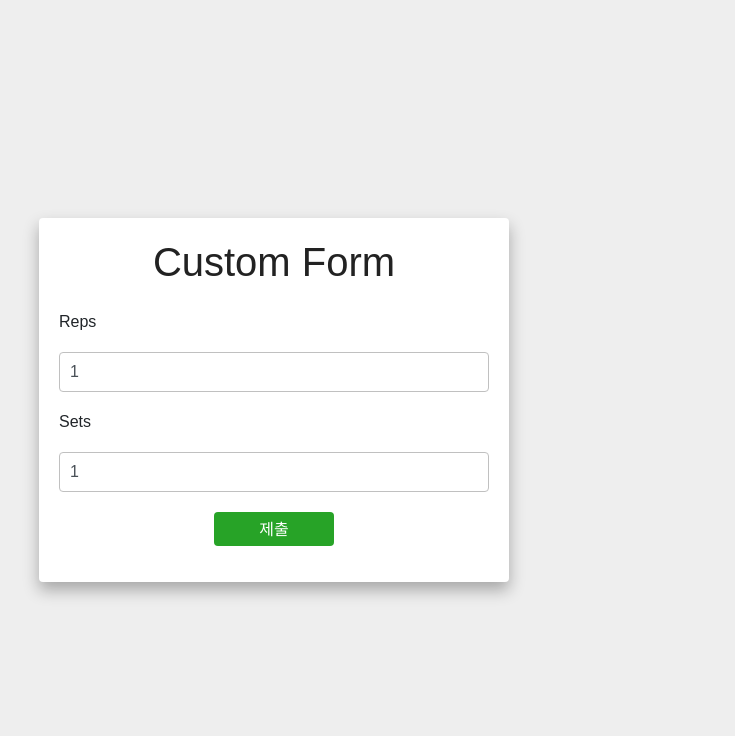
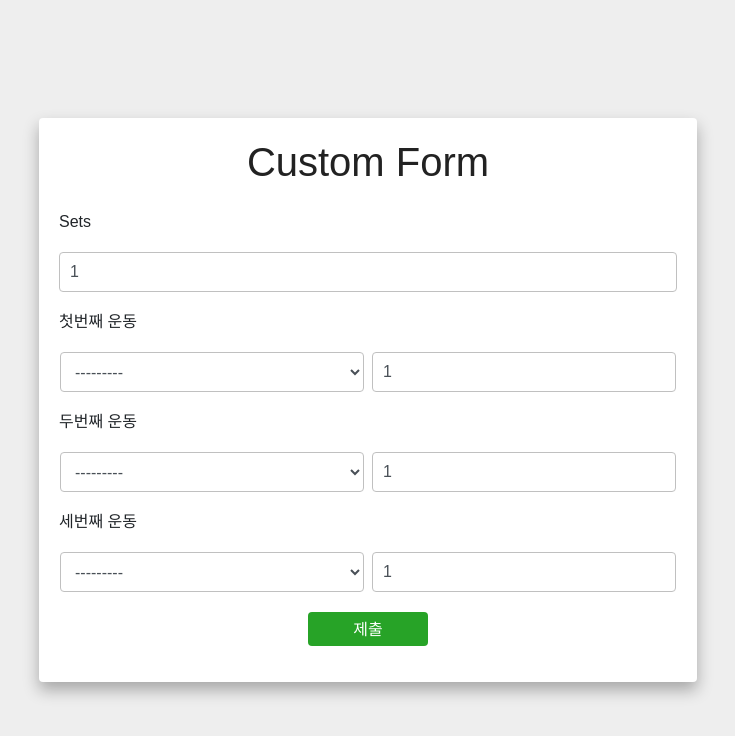
Before and after one commit to dayoorang/opencvhealth, a Django app: page / in a window 1280 px wide. Shown: the top 736 px of the page, without its empty margins (366-1101 px from the left). Run offline with Django 3.2, Linux system fonts and the light colour scheme.

Commit message:
parameter 수정

```diff
--- a/healthapp/forms.py
+++ b/healthapp/forms.py
@@ -1,5 +1,5 @@
 from django import forms
-from healthapp.models import Health
+from healthapp.models import Health, HealthCustom
 
 
 class HealthForm(forms.ModelForm):
@@ -15,3 +15,46 @@ class HealthForm(forms.ModelForm):
 
         self.fields['repeats'].label = 'Reps'
         self.fields['set'].label = 'Sets'
+
+class HealthCustomForm(forms.ModelForm):
+    class Meta:
+        model = HealthCustom
+        fields = ['set','exercise_1','exercise_2','exercise_3','repeats_1','repeats_2','repeats_3']
+
+    def __init__(self, *args, **kwargs):
+        super(HealthCustomForm, self).__init__(*args, **kwargs)
+
+        for name, field in self.fields.items():
+            field.widget.attrs.update({'class': 'form-control'})
+
+        self.fields['set'].label = 'Sets'
+        self.fields['exercise_1'].label = '첫번째 운동'
+        self.fields['exercise_2'].label = '두번째 운동'
+        self.fields['exercise_3'].label = '세번째 운동'
+
+        # repeats label 제거
+        self.fields['repeats_1'].label = ''
+        self.fields['repeats_2'].label = ''
+        self.fields['repeats_3'].label = ''
+
+    def clean(self):
+        cleaned_data = super().clean()
+        exercise_1 = cleaned_data.get("exercise_1")
+        exercise_2 = cleaned_data.get("exercise_2")
+        exercise_3 = cleaned_data.get("exercise_3")
+        list_1 = [exercise_1,exercise_2,exercise_3]
+
+        # 전부 없음일경우 오류 발생
+        if list_1[0] == '없음' and list_1[1] == '없음' and list_1[2] == '없음':
+            self.add_error('exercise_1', "적어도 하나의 이상 운동을 선택해 주십시오")
+
+        # 없음을 제외한 다른 운동의 경우 중복될 경우 오류 발생
+        if len(set(list_1)) != 3 and list_1.count('없음') != 2 and list_1.count('없음') != 3:
+            self.add_error('exercise_1', "중복은 허용되지 않습니다")
+
+        # 없음이 다른 운동 앞에 올 경우 문제 발생
+        if list_1.index('없음') == 0 and (list_1[list_1.index('없음') + 1] != '없음' or list_1[list_1.index('없음') + 2] != '없음'):
+            self.add_error('exercise_1', "없음 다음에 운동이 올 수 없습니다. ")
+
+        if list_1.index('없음') == 1 and (list_1[list_1.index('없음') + 1] != '없음'):
+            self.add_error('exercise_1', "없음 다음에 운동이 올 수 없습니다. ")
--- a/healthapp/models.py
+++ b/healthapp/models.py
@@ -6,3 +6,22 @@ class Health(models.Model):
     repeats = models.PositiveIntegerField(blank=False, null=False, default=1) # 운동 반복 횟수
     set = models.PositiveIntegerField(blank=False, null=False, default=1) # 운동 세트 횟수
     created_at = models.DateTimeField(auto_now_add=True)
+
+
+
+EXERCISE_CHOICES = (
+            ('아령들기', '아령들기' ),
+            ('스쿼트', '스쿼트' ),
+            ('없음', '없음'),
+)
+
+
+class HealthCustom(models.Model):
+    set = models.PositiveIntegerField(blank=False, null=False, default=1) # 운동 세트 횟수
+    created_at = models.DateTimeField(auto_now_add=True)
+    exercise_1 = models.CharField(max_length=100, blank=False, null=False, choices = EXERCISE_CHOICES)
+    exercise_2 = models.CharField(max_length=100, blank=False, null=False, choices = EXERCISE_CHOICES)
+    exercise_3 = models.CharField(max_length=100, blank=False, null=False, choices = EXERCISE_CHOICES)
+    repeats_1 = models.PositiveIntegerField(blank=False, null=False, default=1) # 운동 반복 횟수
+    repeats_2 = models.PositiveIntegerField(blank=False, null=False, default=1) # 운동 반복 횟수
+    repeats_3 = models.PositiveIntegerField(blank=False, null=False, default=1) # 운동 반복 횟수
--- /dev/null
+++ b/healthapp/templates/healthapp/healthcustom.html
@@ -0,0 +1,5 @@
+{% extends "base.html" %}
+
+{% block content %}
+    {% include '_form.html' with submit_label="제출" topic="Custom" %}
+{% endblock %}
--- a/healthapp/urls.py
+++ b/healthapp/urls.py
@@ -1,7 +1,8 @@
 from django.contrib import admin
 from django.urls import path, include
 
-from healthapp.views import detectme, HealthCreationView, TrainingView, HealthDeleteView, HealthCompleteView
+from healthapp.views import detectme, HealthCreationView, TrainingView, HealthDeleteView, HealthCompleteView, \
+    HealthCustomCreationView
 
 app_name = 'healthmapp'
 
@@ -11,6 +12,7 @@ urlpatterns = [
     path('delete/<int:pk>', HealthDeleteView.as_view(), name='delete'),
     path('complete/<int:pk>', HealthCompleteView.as_view(), name='complete'),
 
-    path('', HealthCreationView.as_view(), name='health'),
+    # path('', HealthCreationView.as_view(), name='health'),
+    path('', HealthCustomCreationView.as_view(), name='health'),
 
 ]
--- a/healthapp/views.py
+++ b/healthapp/views.py
@@ -17,8 +17,8 @@ from django.views.generic import CreateView, DetailView, DeleteView
 from mediapipe.framework.formats import landmark_pb2
 import threading
 # Create your views here.
-from healthapp.forms import HealthForm
-from healthapp.models import Health
+from healthapp.forms import HealthForm, HealthCustomForm
+from healthapp.models import Health, HealthCustom
 import threading as trd
 import pyttsx3
 
@@ -68,7 +68,7 @@ def _normalized_to_pixel_coordinates(normalized_x: float, normalized_y: float, i
 
 
 class VideoCamera(object):
-    def __init__(self, REPEATS, SET):
+    def __init__(self, EXER, REPEATS, SET):
         self.cap = cv2.VideoCapture(0)
 
         self.mp_drawing = mp.solutions.drawing_utils
@@ -81,11 +81,12 @@ class VideoCamera(object):
         self.stage: str = ''  # down or up
 
         # 사용자가 미리 정해 놓은 루틴 / 한 운동의 반복횟수 / 한 운동의 세트횟수
-        self.ROUTE: List[str] = ['아령들기', '스쿼트','팔굽혀펴기']
+        # self.ROUTE: List[str] = ['아령들기', '스쿼트','팔굽혀펴기']
 
         ### 수정중 ####
-        self.REPEATS: int = REPEATS
-        self.SET: int = SET
+        self.ROUTE = EXER
+        self.REPEATS = REPEATS
+        self.SET = SET
         ##############
 
         self.current_route: int = 0  # ROUTE[0] .. ROUTE[2] 순으로 사용
@@ -384,8 +385,14 @@ def gen(camera):
 @gzip.gzip_page
 def detectme(request,pk):
     try:
-        health = Health.objects.get(id=pk)
-        cam = VideoCamera(REPEATS=health.repeats,SET=health.set)
+        # health = Health.objects.get(id=pk)
+        health = HealthCustom.objects.get(id=pk)
+        exer_list = [health.exercise_1,health.exercise_2 ,health.exercise_3 ]
+        reps_list = [health.repeats_1,health.repeats_2, health.repeats_3]
+        print('exer_list',exer_list)
+        print('reps_list',reps_list)
+
+        cam = VideoCamera(EXER=exer_list , REPEATS=reps_list ,SET=health.set)
         return StreamingHttpResponse(gen(cam), content_type='multipart/x-mixed-replace;boundary=frame')
     except:
         print("에러입니다")
@@ -413,7 +420,7 @@ class HealthDeleteView(DeleteView):
 
 
 class TrainingView(DetailView):
-    model = Health
+    model = HealthCustom
     context_object_name = 'target_health'
     template_name = 'healthapp/training.html'
 
@@ -422,3 +429,13 @@ class HealthCompleteView(DetailView):
     model = Health
     context_object_name = 'target_health'
     template_name = 'healthapp/complete.html'
+
+
+class HealthCustomCreationView(CreateView):
+    model = Health
+    form_class = HealthCustomForm
+    success_url = reverse_lazy('healthmapp:training')
+    template_name = 'healthapp/healthcustom.html'
+
+    def get_success_url(self):
+        return reverse('healthmapp:training', args=[self.object.pk])
--- a/static/css/base.css
+++ b/static/css/base.css
@@ -18,7 +18,7 @@ body {
 }
 
 .container .form {
-    width: 100%;
+    width: 140%;
     height: 100%;
     padding: 20px;
     background: white;
@@ -33,13 +33,16 @@ body {
 }
 
 .container .form .form-control {
-    width: 100%;
+    width: 19rem;
     height: 40px;
     background: white;
     border-radius: 4px;
     border: 1px solid silver;
     margin: 10px 0 18px 0;
     padding: 0 10px;
+}
+#id_set{
+    width: 100%;
 }
 
 .container .form .btn {
--- a/templates/_form.html
+++ b/templates/_form.html
@@ -1,19 +1,98 @@
 {% load static %}
 
+{#{% block content %}#}
+{#    <link rel="stylesheet" type="text/css" href="{% static '/css/base.css' %}">#}
+{##}
+{#    <div class="container">#}
+{#        <form class="form" action="" method="post">#}
+{#            {% csrf_token %}#}
+{#            <h1>{{ topic }} Form</h1>#}
+{#            <div class="form-group">#}
+{#                {{ form.excersie_1 }}#}
+{#                {% for field in form %}#}
+{#                    <label for="{{ field.label }}">{{ field.label }}</label>#}
+{#                    <div>{{ field }}</div>#}
+{#                {% endfor %}#}
+{#                <input  type="submit" class="btn" value="{{ submit_label }}">#}
+{#            </div>#}
+{#        </form>#}
+{#    </div>#}
+{#{% endblock %}#}
+
+{#['set','excersie_1','excersie_2','excersie_3','repeats_1','repeats_2','repeats_3']#}
 {% block content %}
     <link rel="stylesheet" type="text/css" href="{% static '/css/base.css' %}">
-
+    <style>
+        .exercise1 {
+            display: flex;
+            justify-content: center;
+        }
+        .exercise2 {
+            display: flex;
+            justify-content: center;
+        }
+        .exercise3 {
+            display: flex;
+            justify-content: center;
+        }
+    </style>
     <div class="container">
+        {% if form.errors %}
+            {% for field in form %}
+                {% for error in field.errors %}
+                    <div class="alert alert-danger">
+                        <strong>{{ error|escape }}</strong>
+                    </div>
+                {% endfor %}
+            {% endfor %}
+{#            {% for error in form.non_field_errors %}#}
+{#                <div class="alert alert-danger">#}
+{#                    <strong>{{ error|escape }}</strong>#}
+{#                </div>#}
+{#            {% endfor %}#}
+        {% endif %}
+        <div class="row">
+            <div class="col">
                 <form class="form" action="" method="post">
                     {% csrf_token %}
                     <h1>{{ topic }} Form</h1>
                     <div class="form-group">
-                {% for field in form %}
-                    <label for="{{ field.label }}">{{ field.label }}</label>
-                    <div>{{ field }}</div>
-                {% endfor %}
+                        <div class="set">
+                            <label for="{{ form.set.label }}">{{ form.set.label }}</label>
+                            <div>{{ form.set }}</div>
+                        </div>
+
+                        <div>
+                            <label for="{{ form.exercise_1.label }}">{{ form.exercise_1.label }}</label>
+                            <div class="exercise1">
+                                <span style="margin-right: 0.5rem">{{ form.exercise_1 }}</span>
+                                <span>{{ form.repeats_1 }}</span>
+                            </div>
+
+                        </div>
+                        <div>
+                            <label for="{{ form.exercise_2.label }}">{{ form.exercise_2.label }}</label>
+                            <div class="exercise2">
+                                <span style="margin-right: 0.5rem">{{ form.exercise_2 }}</span>
+                                <span>{{ form.repeats_2 }}</span>
+                            </div>
+
+                        </div>
+                        <div>
+                            <label for="{{ form.exercise_3.label }}">{{ form.exercise_3.label }}</label>
+                            <div class="exercise3">
+                                <span style="margin-right: 0.5rem">{{ form.exercise_3 }}</span>
+                                <span>{{ form.repeats_3 }}</span>
+                            </div>
+
+                        </div>
+
+
                         <input  type="submit" class="btn" value="{{ submit_label }}">
                     </div>
                 </form>
             </div>
+        </div>
+    </div>
+
 {% endblock %}
```
Also changed, not shown: healthapp/admin.py (+6 -1 lines), healthapp/templates/healthapp/training.html (+10 -4 lines), db.sqlite3, healthapp/migrations/0005_healthcustom.py (added), healthapp/migrations/0006_auto_20211012_1736.py (added), healthapp/migrations/0007_auto_20211012_1932.py (added), healthapp/migrations/0008_auto_20211012_1948.py (added). Lines whose indentation alone changed are shown as unchanged.
